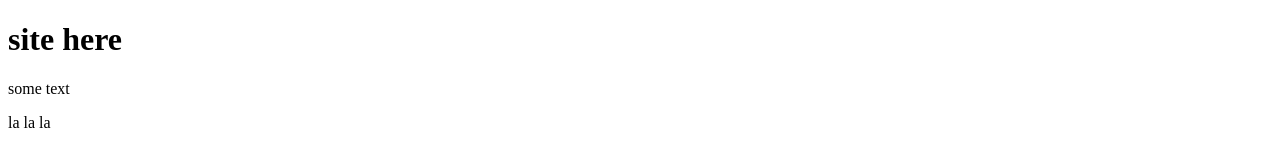
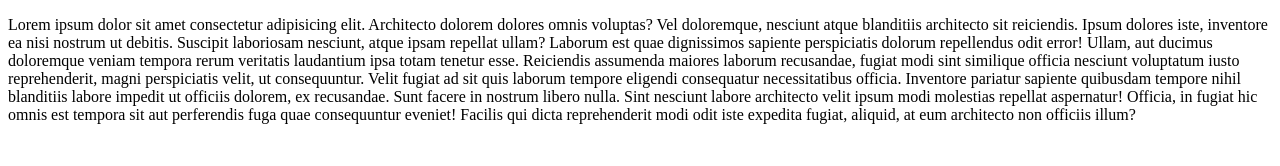
Before and after one commit to RetinaYana/site, a plain HTML site: page index.html in a window 1280 px wide. Drawn offline with Linux system fonts and the light colour scheme.

Commit message:
thirt commit

```diff
--- a/index.html
+++ b/index.html
@@ -7,8 +7,10 @@
     <title>Document</title>
 </head>
 <body>
-    <h1>site here</h1>
-    <p>some text</p>
-    <p>la la la</p>
+    <p>Lorem ipsum dolor sit amet consectetur adipisicing elit. Architecto dolorem dolores omnis voluptas? Vel doloremque, nesciunt atque blanditiis architecto sit reiciendis. Ipsum dolores iste, inventore ea nisi nostrum ut debitis.
+    Suscipit laboriosam nesciunt, atque ipsam repellat ullam? Laborum est quae dignissimos sapiente perspiciatis dolorum repellendus odit error! Ullam, aut ducimus doloremque veniam tempora rerum veritatis laudantium ipsa totam tenetur esse.
+    Reiciendis assumenda maiores laborum recusandae, fugiat modi sint similique officia nesciunt voluptatum iusto reprehenderit, magni perspiciatis velit, ut consequuntur. Velit fugiat ad sit quis laborum tempore eligendi consequatur necessitatibus officia.
+    Inventore pariatur sapiente quibusdam tempore nihil blanditiis labore impedit ut officiis dolorem, ex recusandae. Sunt facere in nostrum libero nulla. Sint nesciunt labore architecto velit ipsum modi molestias repellat aspernatur!
+    Officia, in fugiat hic omnis est tempora sit aut perferendis fuga quae consequuntur eveniet! Facilis qui dicta reprehenderit modi odit iste expedita fugiat, aliquid, at eum architecto non officiis illum?</p>
 </body>
 </html>
```
